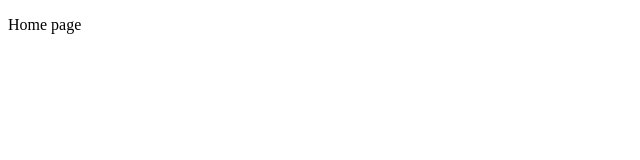
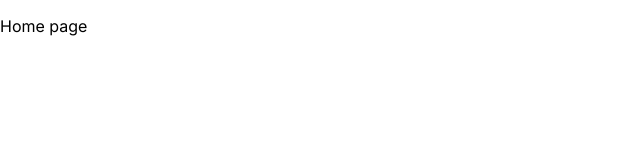
Before and after one commit to unicdeve/taking-picture, a Gatsby site: page / in a window 1280 px wide. Shown: the full height of the page, 0-640 px from the left. Built offline with nearby package versions, Linux system fonts and the light colour scheme; Gatsby itself is replaced by a stand-in of ours.

Commit message:
feat: install fonts; project structure

```diff
--- /dev/null
+++ b/src/components/styled/home.styled.js
@@ -0,0 +1,3 @@
+import styled from 'styled-components';
+
+export const StyledHome = styled.div``;
--- /dev/null
+++ b/src/layouts/page.layout.js
@@ -0,0 +1,15 @@
+import React from 'react';
+
+import '../../static/css/index.css';
+
+import { StyledLayout } from './page.styled';
+
+export default function PageLayout({ title, children }) {
+	return (
+		<StyledLayout>
+			<title>{title ? title : 'Home Page'}</title>
+
+			{children}
+		</StyledLayout>
+	);
+}
--- /dev/null
+++ b/src/layouts/page.styled.js
@@ -0,0 +1,3 @@
+import styled from 'styled-components';
+
+export const StyledLayout = styled.main``;
--- a/src/pages/index.js
+++ b/src/pages/index.js
@@ -1,12 +1,15 @@
 import React from 'react';
+
+import PageLayout from '../layouts/page.layout';
+import { StyledHome } from '../components/styled/home.styled';
 
 const IndexPage = () => {
 	return (
-		<main>
-			<title>Home Page</title>
-
-			<p>Home page</p>
-		</main>
+		<PageLayout>
+			<StyledHome>
+				<p>Home page</p>
+			</StyledHome>
+		</PageLayout>
 	);
 };
 
--- /dev/null
+++ b/static/css/index.css
@@ -0,0 +1,16 @@
+@import url('https://fonts.googleapis.com/css2?family=Inter:wght@100;200;300;400;500;600;900&display=swap');
+
+* {
+	box-sizing: border-box;
+}
+
+html {
+	scroll-behavior: smooth;
+}
+
+body {
+	font-family: 'Inter', sans-serif;
+	margin: 0;
+	padding: 0;
+	overflow-x: hidden;
+}
```
